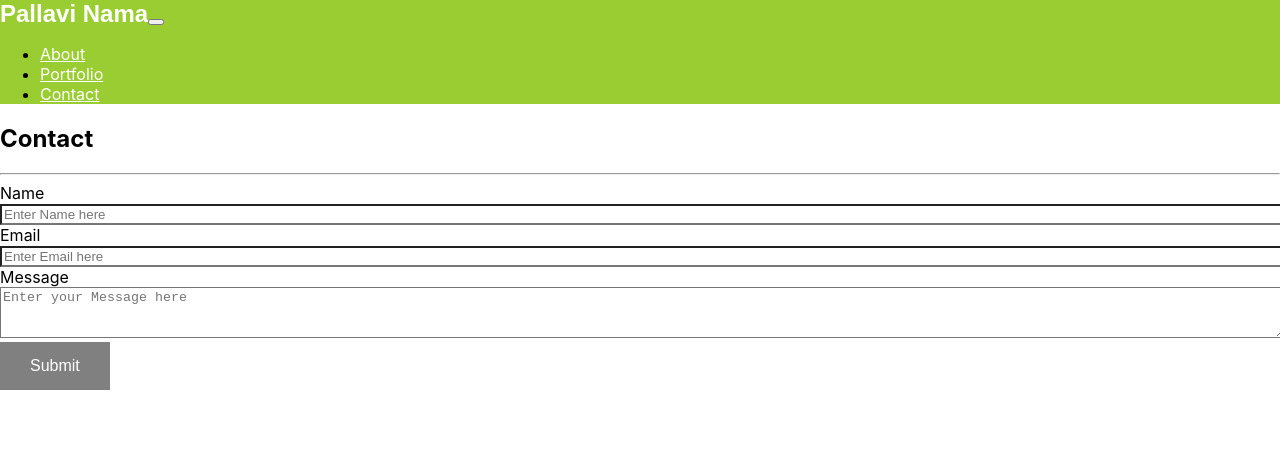
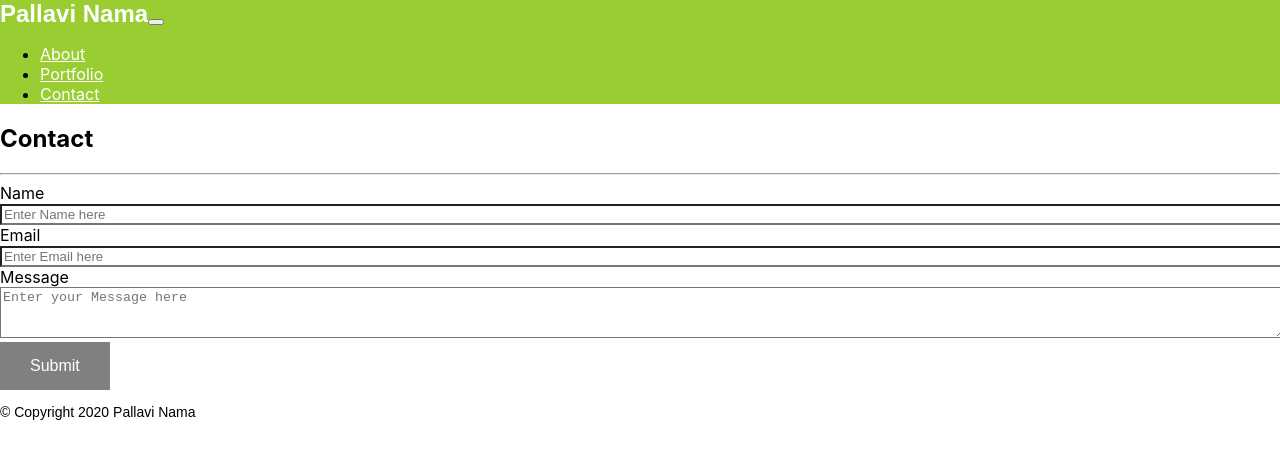
Before and after one commit to pallavinama/react-portfolio, a React (Create React App) app in the folder client/: page /contact in a window 1280 px wide. Shown: the top 458 px of the page. Built offline with nearby package versions, Linux system fonts and the light colour scheme.

Commit message:
Footer component

```diff
--- a/client/src/App.js
+++ b/client/src/App.js
@@ -5,6 +5,9 @@ import './App.css';
 import About from "./containers/About/About";
 import Navbar from "./components/Navbar/Navbar";
 import Contact from "./containers/Contact/Contact";
+
+import Footer from "./components/Footer/Footer";
+
 
 const App = () => {
   return (
@@ -14,7 +17,7 @@ const App = () => {
         <Route exact path="/" component={About} />
         {/* {/* <Route exact path="/portfolio" component={Portfolio} /> */}
         <Route exact path="/contact" component={Contact} />
-        {/* <Footer /> */}
+        <Footer />
       </div>
     </Router>
   );
--- /dev/null
+++ b/client/src/components/Footer/Footer.jsx
@@ -0,0 +1,15 @@
+import React from "react";
+import "./Footer.css";
+
+const Footer = () => {
+  return (
+    <footer className="footer">
+      <div className="two-toned-footer-color"></div>
+      <p className="footer-text text-center">
+        &copy; Copyright 2020 Pallavi Nama
+      </p>
+    </footer>
+  );
+};
+
+export default Footer;
```
Also changed, not shown: client/src/components/Footer/Footer.css (added), client/src/containers/Portfolio/Portfolio.css (added), client/src/containers/Portfolio/Portfolio.jsx (added).
